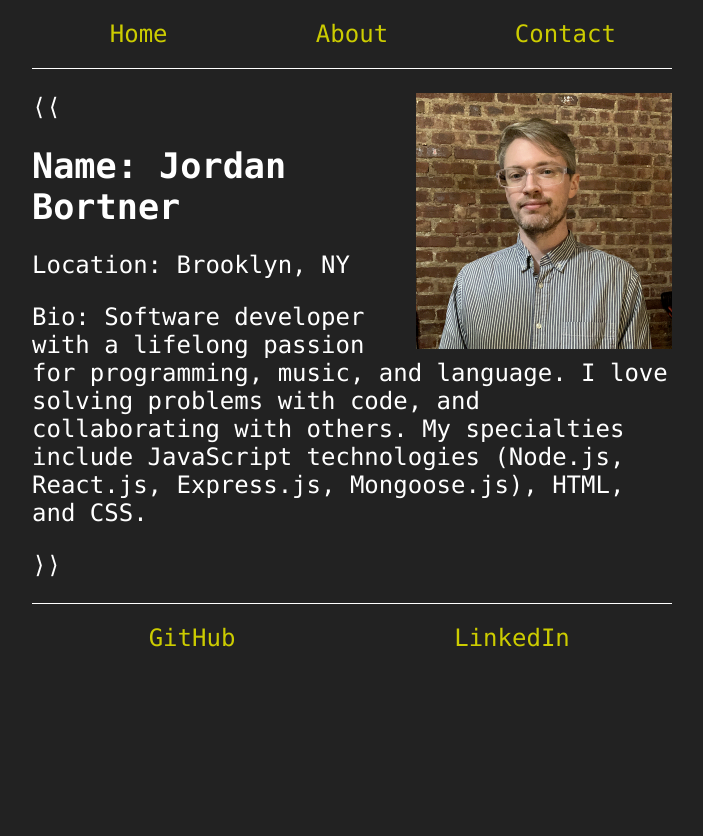
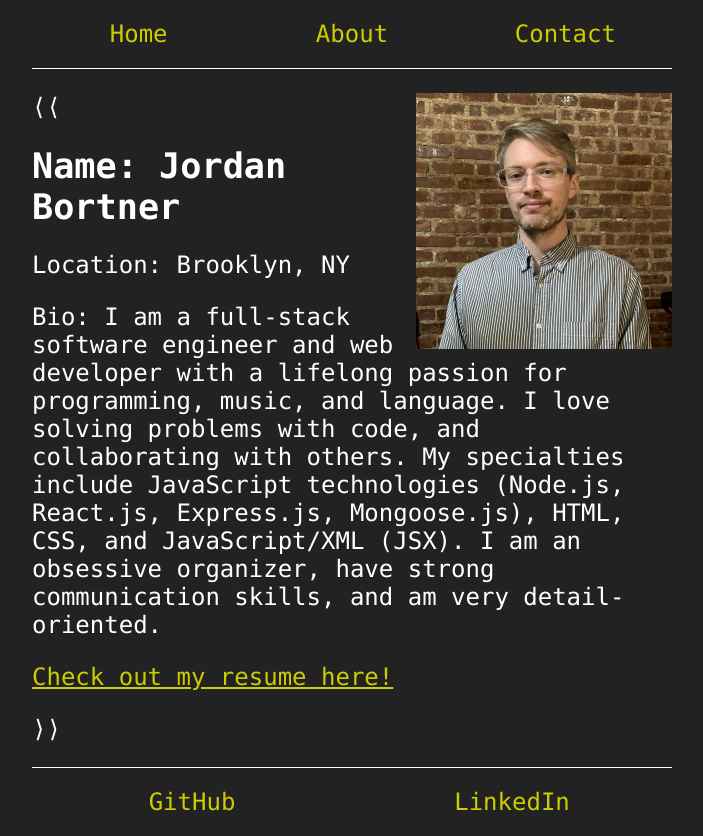
Before and after one commit to jordbort/fullstack-portfolio, a React (Create React App) app: page /about in a window 1280 px wide. Shown: the whole page, without its empty margins (288-991 px from the left). Before the commit the page ends 800 px from the top, so only its background shows below. Built offline with nearby package versions, Linux system fonts and the light colour scheme.

Commit message:
Adding resume link

```diff
--- a/public/about.json
+++ b/public/about.json
@@ -1,5 +1,6 @@
 {
     "name": "Jordan Bortner",
     "location": "Brooklyn, NY",
-    "bio": "Software developer with a lifelong passion for programming, music, and language. I love solving problems with code, and collaborating with others. My specialties include JavaScript technologies (Node.js, React.js, Express.js, Mongoose.js), HTML, and CSS."
+    "bio": "I am a full-stack software engineer and web developer with a lifelong passion for programming, music, and language. I love solving problems with code, and collaborating with others. My specialties include JavaScript technologies (Node.js, React.js, Express.js, Mongoose.js), HTML, CSS, and JavaScript/XML (JSX). I am an obsessive organizer, have strong communication skills, and am very detail-oriented.",
+    "resume": "https://jordanbortner.com/resume.pdf"
 }
--- a/src/pages/About.jsx
+++ b/src/pages/About.jsx
@@ -22,6 +22,7 @@ export default function About() {
                 <h3>Name: {about.name}</h3>
                 <p>Location: {about.location}</p>
                 <p className="bio">Bio: {about.bio}</p>
+                <p><a href={about.resume} target="_blank" rel="noopener noreferrer">Check out my resume here!</a></p>
                 <p>&#10217;&#10217;</p>
             </main>
         )
```
